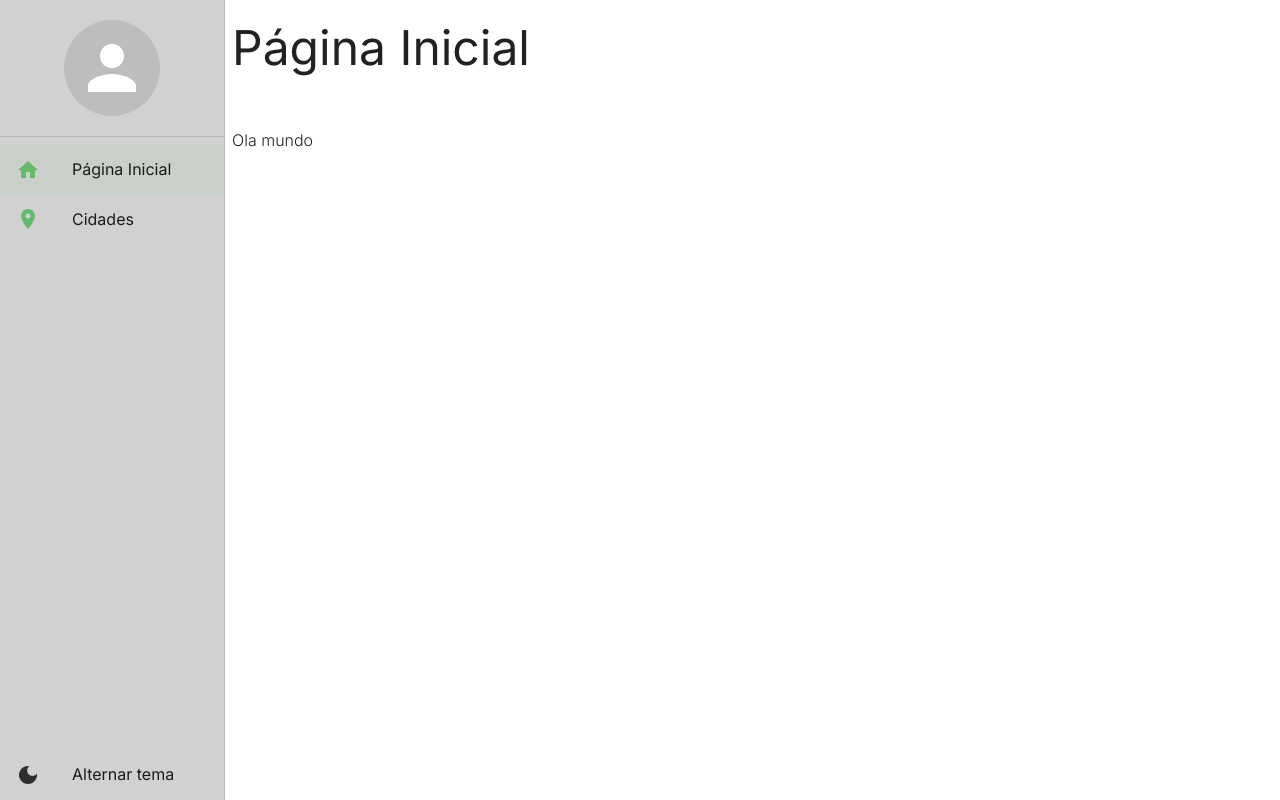
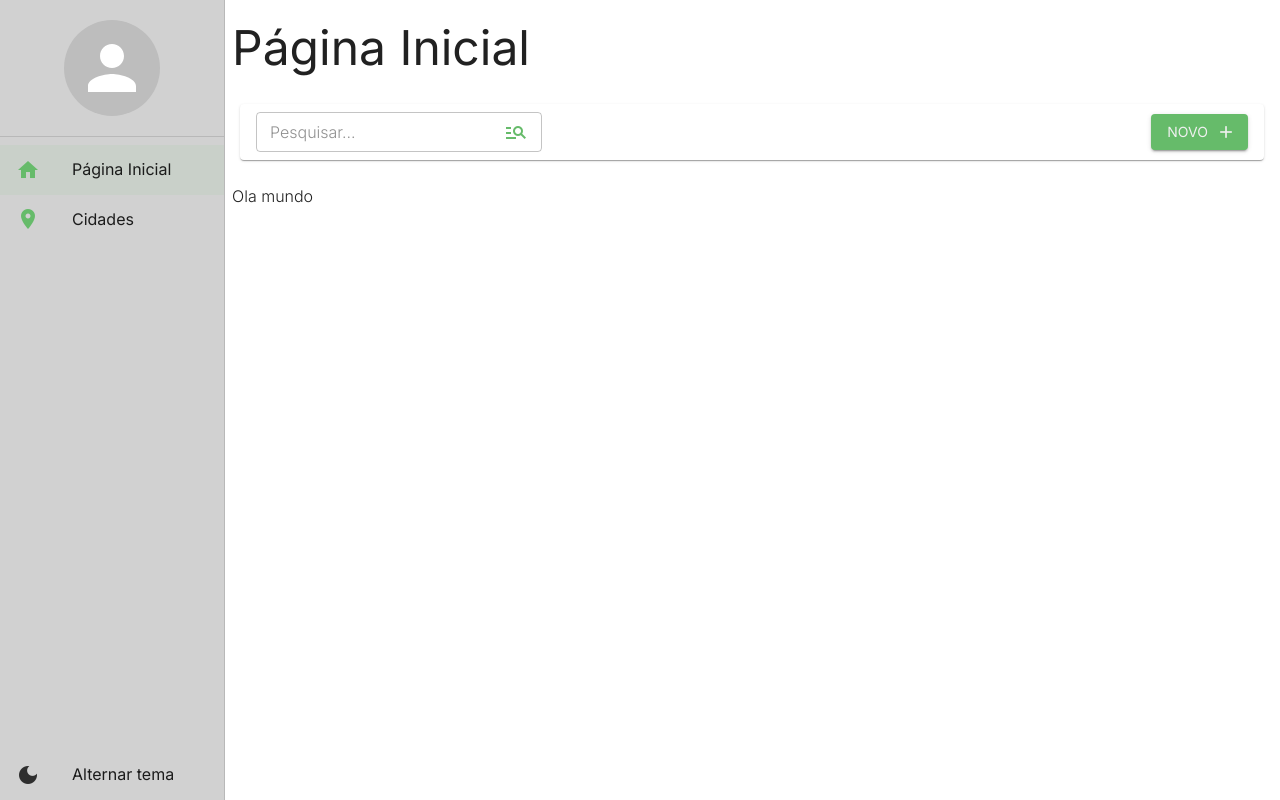
Before and after one commit to hashiraofcode/crm-comerce-sys, a React (Vite) app: page /pagina-inicial in a window 1280 px wide. Built offline with nearby package versions, Linux system fonts and the light colour scheme.

Commit message:
Feat: create and style toolbar components

```diff
--- a/src/components/toolBar.tsx
+++ b/src/components/toolBar.tsx
@@ -1 +1,61 @@
-export const ToolBar = () => {}
+//MUI
+import { Box, Button, Icon, Paper, TextField, useTheme } from '@mui/material'
+//TYPES
+import type { ToolBarProps } from '@/types/index'
+import type { ChangeEvent } from 'react'
+
+export const ToolBar = ({
+  displayTextFiled = false,
+  onChangeTextFiled,
+  valueFinding = '',
+  displayButton,
+  textButton = 'Novo',
+  onClickInButton,
+}: ToolBarProps) => {
+  const theme = useTheme()
+
+  return (
+    <>
+      <Box
+        component={Paper}
+        sx={{
+          display: 'flex',
+          gap: 1,
+          marginX: 1,
+          padding: 1,
+          paddingX: 2,
+          height: theme.spacing(7),
+          backgroundColor: theme.palette.background.default,
+          alignItems: 'center',
+        }}
+      >
+        {displayTextFiled && (
+          <TextField
+            size="small"
+            placeholder="Pesquisar..."
+            onChange={(e: ChangeEvent<HTMLInputElement>) =>
+              onChangeTextFiled?.(e.currentTarget.value)
+            }
+            value={valueFinding}
+            slotProps={{
+              input: {
+                endAdornment: <Icon color="primary">manage_search</Icon>,
+              },
+            }}
+          />
+        )}
+        <Box display={'flex'} flex={1} justifyContent={'flex-end'}>
+          {displayButton && (
+            <Button
+              variant="contained"
+              onClick={() => onClickInButton?.()}
+              endIcon={<Icon>add</Icon>}
+            >
+              {textButton}
+            </Button>
+          )}
+        </Box>
+      </Box>
+    </>
+  )
+}
--- a/src/pages/dashboard.tsx
+++ b/src/pages/dashboard.tsx
@@ -1,9 +1,13 @@
 import { SourceLayoutApp } from '@/layouts'
+import { ToolBar } from '@/components'
 
 export const Dashboard = () => {
   return (
     <>
-      <SourceLayoutApp titulo="Página Inicial" toolBar={<> </>}>
+      <SourceLayoutApp
+        titulo="Página Inicial"
+        toolBar={<ToolBar displayButton displayTextFiled />}
+      >
         <p>Ola mundo</p>
       </SourceLayoutApp>
     </>
--- a/src/types/index.ts
+++ b/src/types/index.ts
@@ -3,3 +3,4 @@ export type * from './comumTypes'
 export type * from './contextDrawerProps'
 export type * from './ListItemProps'
 export type * from './sourceLayoutTypes'
+export type * from './toolBarProps'
```
Also changed, not shown: src/types/toolBarProps.d.ts (added, +8 -0 lines).
